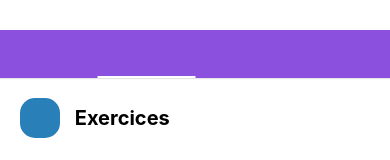
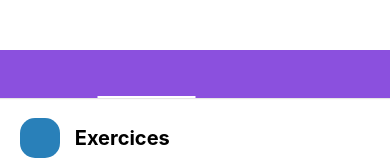
Before and after one commit to Vlaarsan/Gofit, a React Native app: screen /Discover in a window 390 px wide. Shown: the top 160 px of the page. Built offline with nearby package versions, Linux system fonts and the light colour scheme; some icons are missing.

Commit message:
Ajustement UI

```diff
--- a/App.js
+++ b/App.js
@@ -15,7 +15,7 @@ const HomeStack = () => {
   return (
     <Stack.Navigator>
       <Stack.Screen
-        name="Home"
+        name="Main"
         component={HomeScreen}
         options={{ headerShown: false }}
       />
@@ -60,7 +60,7 @@ export default function App() {
           swipeEnabled: true,
           tabBarStyle: {
             backgroundColor: "#8b50de",
-            marginTop: 30,
+            marginTop: 50,
           },
           tabBarIndicatorStyle: {
             backgroundColor: "#ffffff",
--- a/components/ExoCard.jsx
+++ b/components/ExoCard.jsx
@@ -4,8 +4,7 @@ import { FontAwesomeIcon } from "@fortawesome/react-native-fontawesome";
 import { faHeart } from "@fortawesome/free-solid-svg-icons";
 import { useNavigation } from "@react-navigation/native";
 
-
-const ExoCard = ({ name, url, category, exempleImg, }) => {
+const ExoCard = ({ name, url, category, exempleImg }) => {
   const [isLiked, setisLiked] = useState(false);
   const navigation = useNavigation();
 
```
